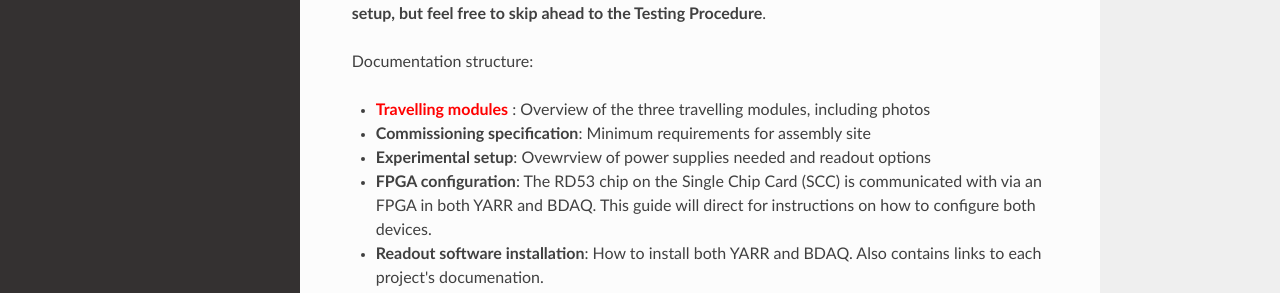
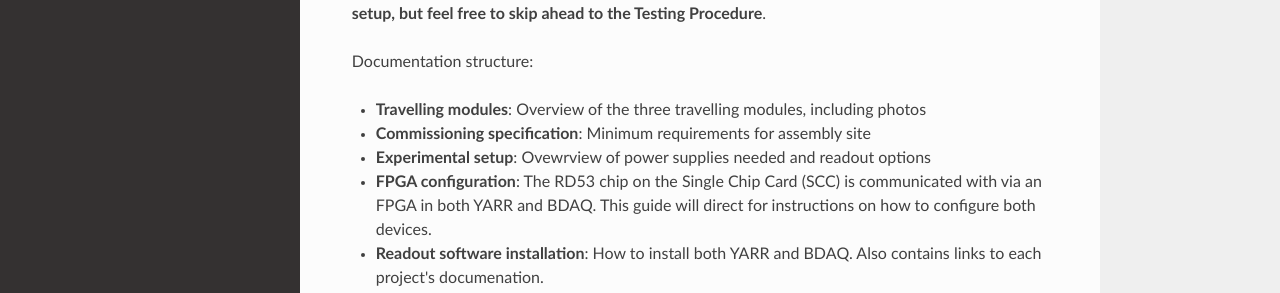
Before and after one commit to lime86/TravellingModule, an MkDocs documentation site: the page built from docs/index.md, in a window 1280 px wide. Shown: the part 459-752 px from the top of the page. Built offline with MkDocs 1.6.1, drawn with Linux system fonts in a browser that asks for light colours; nearby versions of some CDN libraries; old or Windows-style settings are respelled for this version of MkDocs.

Commit message:
Color does not show up, reverting.

```diff
--- a/docs/index.md
+++ b/docs/index.md
@@ -18,7 +18,7 @@ This readTheDocs should be followed sequentially for new institutes.
 
 Documentation structure:
 
-   - <span style="color:red"> **Travelling modules** </span>: Overview of the three travelling modules, including photos
+   - **Travelling modules**: Overview of the three travelling modules, including photos
    - **Commissioning specification**: Minimum requirements for assembly site
    - **Experimental setup**: Ovewrview of power supplies needed and readout options
    - **FPGA configuration**: The RD53 chip on the Single Chip Card (SCC) is communicated with via an FPGA in both YARR and BDAQ. This guide will direct for instructions on how to configure both devices.
```
